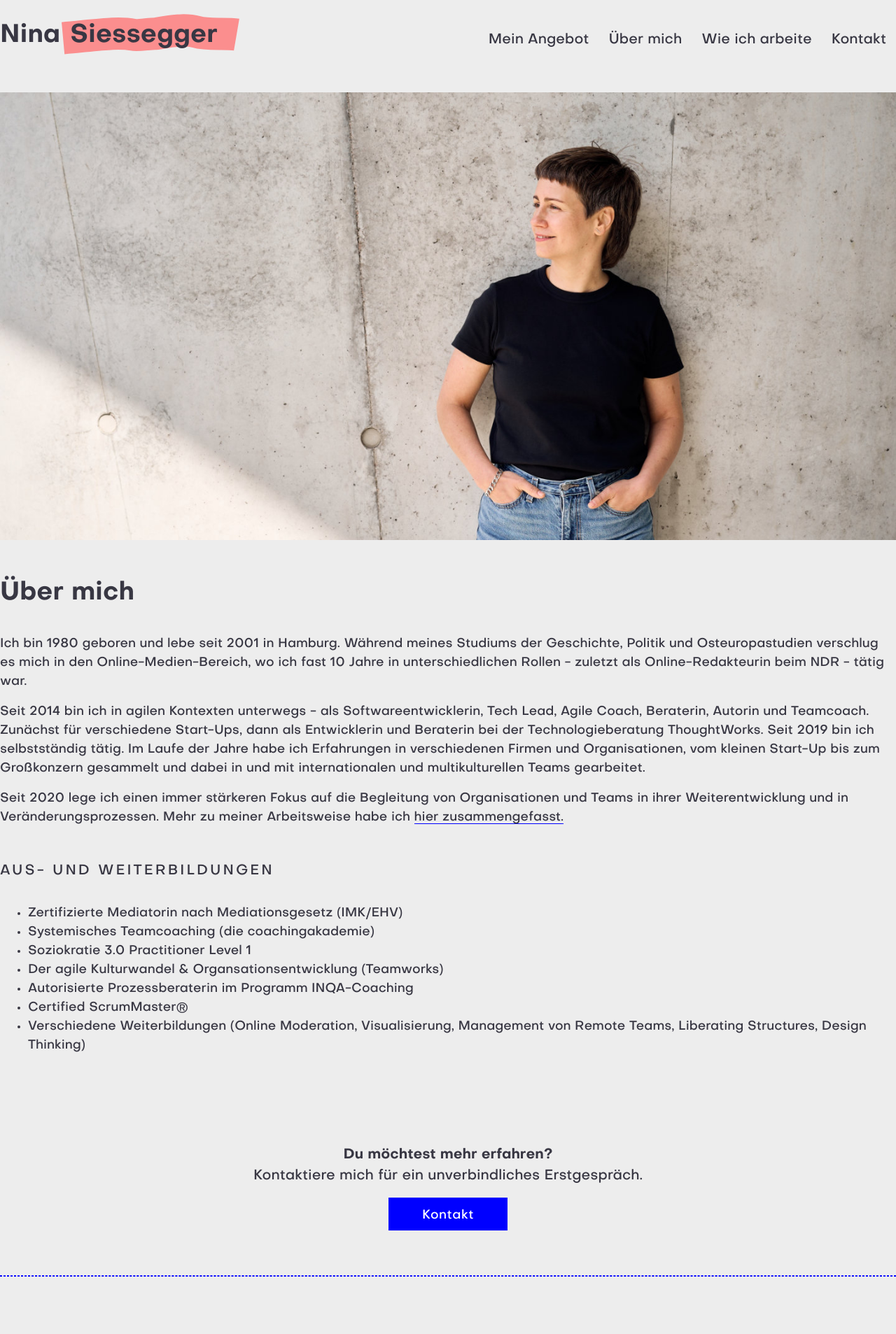
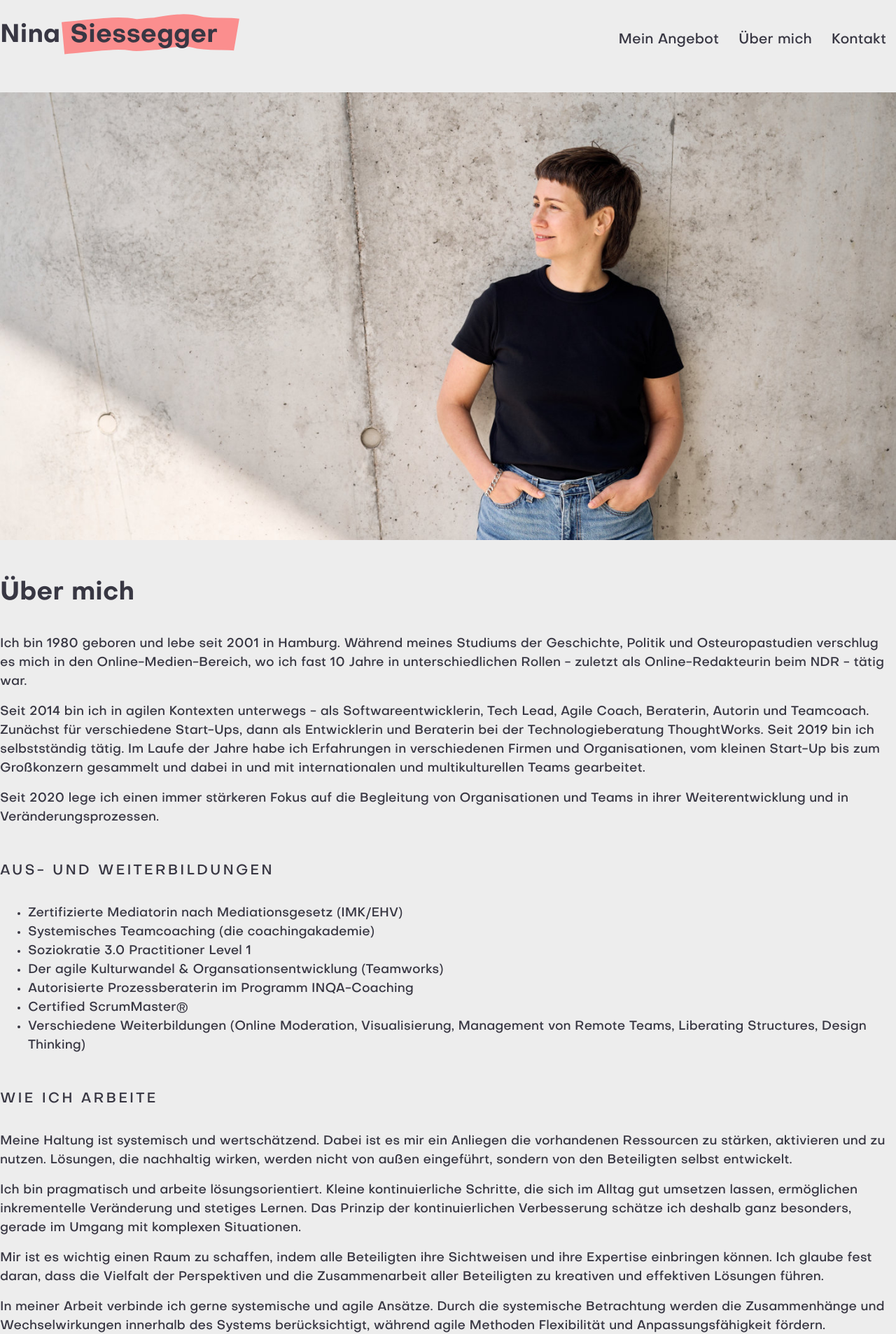
Before and after one commit to sssggr/ninasiessegger, a Nuxt app: page /ueber-mich in a window 1280 px wide. Shown: the top 1907 px of the page at 70% size. Built offline with nearby package versions, Linux system fonts and the light colour scheme.

Commit message:
Move how i work into about me

```diff
--- a/components/NavBar.vue
+++ b/components/NavBar.vue
@@ -8,39 +8,22 @@
             <span>Siessegger</span>
           </div>
           <div class="svg-container">
-            <svg
-              xmlns="http://www.w3.org/2000/svg"
-              viewBox="0 0 254 58"
-              fill="none"
-            >
-              <path
-                stroke-width="46"
-                d="M2.095 34.601c49.889-4.544 77.594-9.218 100.442-4.84 6.602 1.265 22.442-1.614 30.973-1.583 5.552.02 37.377-8.735 58.793-2.674 18.497 5.235 41.096 1.184 57.689 4.027"
-              />
+            <svg xmlns="http://www.w3.org/2000/svg" viewBox="0 0 254 58" fill="none">
+              <path stroke-width="46"
+                d="M2.095 34.601c49.889-4.544 77.594-9.218 100.442-4.84 6.602 1.265 22.442-1.614 30.973-1.583 5.552.02 37.377-8.735 58.793-2.674 18.497 5.235 41.096 1.184 57.689 4.027" />
             </svg>
           </div>
         </div>
       </div>
     </NuxtLink>
     <div id="menuToggle" class="nav-links">
-      <a
-        role="button"
-        class="hamburger"
-        data-target="menu"
-        aria-label="menu"
-        aria-expanded="false"
-        :class="{ 'is-active': menuActive }"
-        @click="toggleMenu"
-      >
+      <a role="button" class="hamburger" data-target="menu" aria-label="menu" aria-expanded="false"
+        :class="{ 'is-active': menuActive }" @click="toggleMenu">
         <span aria-hidden="true"></span>
         <span aria-hidden="true"></span>
         <span aria-hidden="true"></span>
       </a>
-      <ul
-        id="menu"
-        :class="{ menu: true, 'is-active': menuActive }"
-        @click="menuActive = false"
-      >
+      <ul id="menu" :class="{ menu: true, 'is-active': menuActive }" @click="menuActive = false">
         <li class="services">
           <NuxtLink to="/">
             Mein Angebot
@@ -76,11 +59,6 @@
         <li>
           <NuxtLink to="ueber-mich">
             Über mich
-          </NuxtLink>
-        </li>
-        <li>
-          <NuxtLink to="/wie-ich-arbeite">
-            Wie ich arbeite
           </NuxtLink>
         </li>
         <li>
@@ -210,7 +188,7 @@ ul.nav-links {
   display: none;
 }
 
-.dropdown li + li {
+.dropdown li+li {
   margin-top: 10px;
 }
 
@@ -303,6 +281,7 @@ ul.nav-links {
   .surname-container .svg-container {
     width: 204px;
   }
+
   .navbar {
     margin-bottom: 5rem;
   }
@@ -312,12 +291,15 @@ ul.nav-links {
   .navbar {
     margin-bottom: 4rem;
   }
+
   .logo-container {
     order: 2;
   }
+
   #menuToggle {
     order: 3;
   }
+
   .menu {
     display: none;
     font-size: calc(var(--fs-basic) * 1.25);
@@ -329,38 +311,47 @@ ul.nav-links {
     padding: 16px 0;
     margin-top: 10px;
   }
+
   .language-switch {
     order: 1;
     font-size: var(--fs-basic);
     font-weight: 700;
     padding-bottom: 0.125rem;
   }
+
   .menu li {
     border-color: var(--white);
   }
-  .menu li + li {
+
+  .menu li+li {
     margin-top: 12px;
   }
+
   .menu.is-active {
     display: block;
   }
+
   #menuToggle .hamburger {
     display: block;
   }
+
   .dropdown {
     font-size: calc(var(--fs-basic) * 1.125);
     padding: 0.375em 0;
     position: relative;
     left: auto;
   }
+
   .dropdown li {
     text-align: center;
     padding: 0;
     width: auto;
   }
+
   li.services .dropdown {
     display: block;
   }
+
   li.services:hover {
     border-color: var(--white);
   }
@@ -370,10 +361,12 @@ ul.nav-links {
   .navbar {
     margin-bottom: 2rem;
   }
+
   .surname-container .svg-container {
     width: 190px;
   }
-  .menu li + li {
+
+  .menu li+li {
     margin-top: 5px;
   }
 }
@@ -382,22 +375,27 @@ ul.nav-links {
   .navbar {
     margin-bottom: 0.25rem;
   }
+
   .surname-container .svg-container {
     width: 155px;
   }
+
   #menuToggle .hamburger {
     width: 24px;
     height: 24px;
     padding-bottom: 5px;
   }
+
   #menuToggle span {
     width: 24px;
     height: 3px;
     margin-bottom: 4px;
   }
+
   .menu li {
     border-width: 0 0 0 0;
   }
+
   .menu li:hover {
     border-width: 0 0 0 0;
   }
--- a/pages/ueber-mich.vue
+++ b/pages/ueber-mich.vue
@@ -34,10 +34,7 @@ useSeoMeta({
         </p>
         <p>
           Seit 2020 lege ich einen immer stärkeren Fokus auf die Begleitung von Organisationen und Teams in ihrer
-          Weiterentwicklung und in Veränderungsprozessen. Mehr zu meiner Arbeitsweise habe ich
-          <NuxtLink to="/wie-ich-arbeite">
-            hier zusammengefasst.
-          </NuxtLink>
+          Weiterentwicklung und in Veränderungsprozessen.
         </p>
       </div>
     </div>
@@ -61,6 +58,32 @@ useSeoMeta({
             <li>Verschiedene Weiterbildungen (Online Moderation, Visualisierung, Management von Remote Teams, Liberating
               Structures, Design Thinking)</li>
           </ul>
+        </div>
+      </div>
+    </section>
+    <section>
+      <div class="row">
+        <div class="col-lg-offset-1 col-lg-10 col-md-12">
+          <h2>
+            Wie ich arbeite
+          </h2>
+        </div>
+      </div>
+      <div class="row">
+        <div class="col-xs-12 col-md-offset-1 col-lg-offset-2 col-lg-9 col-md-10">
+          <p class="z-100">Meine Haltung ist systemisch und wertschätzend. Dabei ist es mir ein Anliegen die vorhandenen
+            Ressourcen zu stärken, aktivieren und zu nutzen. Lösungen, die nachhaltig wirken, werden nicht von außen
+            eingeführt, sondern von den Beteiligten selbst entwickelt.</p>
+          <p class="z-100">Ich bin pragmatisch und arbeite lösungsorientiert. Kleine kontinuierliche Schritte, die sich
+            im Alltag gut umsetzen lassen, ermöglichen inkrementelle Veränderung und stetiges Lernen. Das Prinzip der
+            kontinuierlichen Verbesserung schätze ich deshalb ganz besonders, gerade im Umgang mit komplexen
+            Situationen.</p>
+          <p class="z-100">Mir ist es wichtig einen Raum zu schaffen, indem alle Beteiligten ihre Sichtweisen und ihre
+            Expertise einbringen können. Ich glaube fest daran, dass die Vielfalt der Perspektiven und die
+            Zusammenarbeit aller Beteiligten zu kreativen und effektiven Lösungen führen.</p>
+          <p class="z-100">In meiner Arbeit verbinde ich gerne systemische und agile Ansätze. Durch die systemische
+            Betrachtung werden die Zusammenhänge und Wechselwirkungen innerhalb des Systems berücksichtigt, während
+            agile Methoden Flexibilität und Anpassungsfähigkeit fördern.</p>
         </div>
       </div>
     </section>
--- a/pages/wie-ich-arbeite.vue
+++ /dev/null
@@ -1,42 +0,0 @@
-<script setup>
-useSeoMeta({
-  title: 'Wie ich arbeite',
-  ogTitle: 'Wie ich arbeite',
-  ogDescription: 'Ich bin pragmatisch und arbeite lösungsorientiert. Kleine kontinuierliche Schritte, die sich im Alltag gut umsetzen lassen, ermöglichen inkrementelle Veränderung und stetiges Lernen.',
-  description: 'Ich bin pragmatisch und arbeite lösungsorientiert. Kleine kontinuierliche Schritte, die sich im Alltag gut umsetzen lassen, ermöglichen inkrementelle Veränderung und stetiges Lernen.',
-})
-</script>
-
-<template>
-  <div class="row">
-    <div class="col-xs-12 col-md-offset-1 col-lg-offset-2 col-lg-9 col-md-10">
-      <h1 class="z-100">
-        Wie ich arbeite
-      </h1>
-        <p class="z-100">Meine Haltung ist systemisch und wertschätzend. Dabei ist es mir ein Anliegen die vorhandenen Ressourcen zu stärken, aktivieren und zu nutzen. Lösungen, die nachhaltig wirken, werden nicht von außen eingeführt, sondern von den Beteiligten selbst entwickelt.</p>
-        <p class="z-100">Ich bin pragmatisch und arbeite lösungsorientiert. Kleine kontinuierliche Schritte, die sich im Alltag gut umsetzen lassen, ermöglichen inkrementelle Veränderung und stetiges Lernen. Das Prinzip der kontinuierlichen Verbesserung schätze ich deshalb ganz besonders, gerade im Umgang mit komplexen Situationen.</p>
-        <p class="z-100">Mir ist es wichtig einen Raum zu schaffen, indem alle Beteiligten ihre Sichtweisen und ihre Expertise einbringen können. Ich glaube fest daran, dass die Vielfalt der Perspektiven und die Zusammenarbeit aller Beteiligten zu kreativen und effektiven Lösungen führen.</p>
-        <p class="z-100">In meiner Arbeit verbinde ich gerne systemische und agile Ansätze. Durch die systemische Betrachtung werden die Zusammenhänge und Wechselwirkungen innerhalb des Systems berücksichtigt, während agile Methoden Flexibilität und Anpassungsfähigkeit fördern.</p>
-    </div>
-  </div>
-</template>
-
-<style scoped>
-.hg-marker .svg-container{
-  margin-top: 2rem;
-}
-  .svg-cont {
-	display: inline-block;
-	position: relative;
-	width: 100%;
-	padding-bottom: 100%;
-	vertical-align: middle;
-	overflow: hidden;
-}
-.svg-content {
-	display: inline-block;
-	position: absolute;
-	top: 0;
-	left: 0;
-}
-</style>
```
Lines whose indentation alone changed are shown as unchanged.
